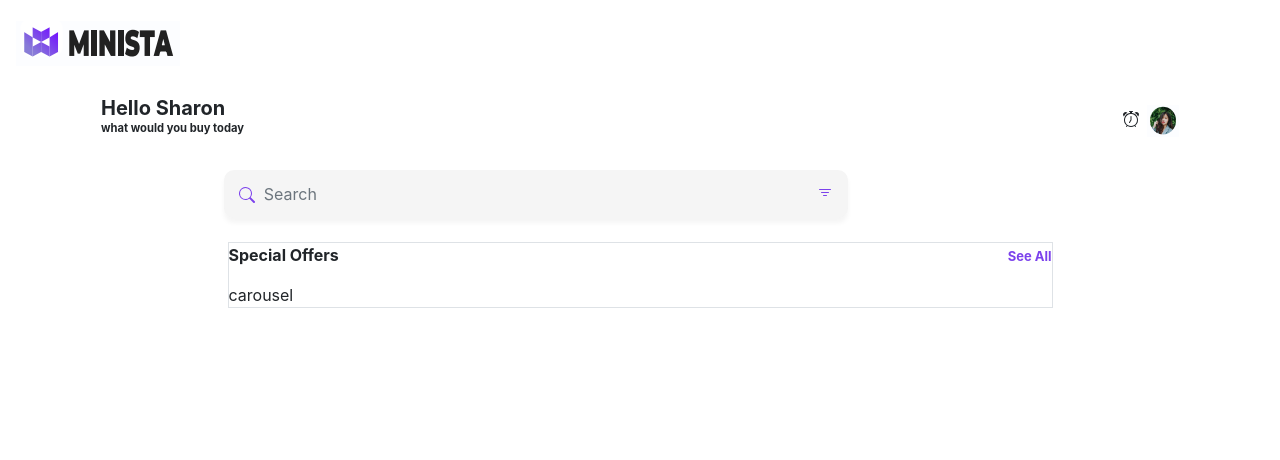
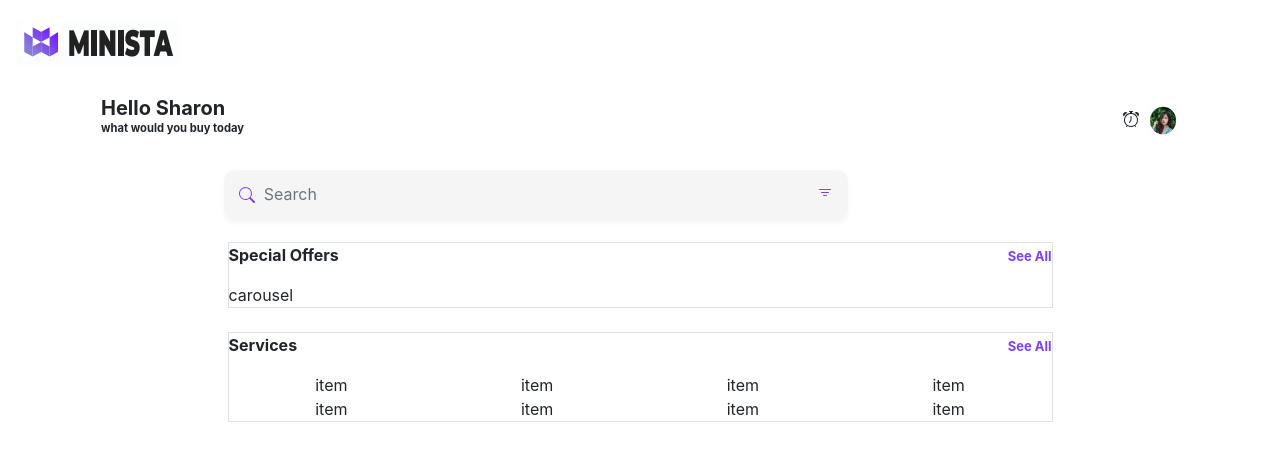
Before and after one commit to mostafa-jamali/TAV, a Vue app: page / in a window 1280 px wide. Shown: the top 460 px of the page. Built offline with nearby package versions, Linux system fonts and the light colour scheme.

Commit message:
add services component

```diff
--- /dev/null
+++ b/src/components/main/Services/ServiceItem.vue
@@ -0,0 +1,9 @@
+<template>
+  <div class="service-item">item</div>
+</template>
+<script>
+export default {
+  name: 'ServiceItem',
+};
+</script>
+<style lang="scss"></style>
--- /dev/null
+++ b/src/components/main/Services/Services.vue
@@ -0,0 +1,25 @@
+<template>
+  <div class="services mt-4 border">
+    <div class="d-flex justify-content-between">
+      <p><b>Services</b></p>
+      <a href="/"><b class="see-all-link">See All</b></a>
+    </div>
+    <div class="d-flex flex-wrap">
+      <div v-for="service in servicesList" class="col-3 text-center">
+        <service-item></service-item>
+      </div>
+    </div>
+  </div>
+</template>
+<script>
+import ServiceItem from './ServiceItem.vue';
+export default {
+  components: { ServiceItem },
+  name: 'Services',
+  data() {
+    return {
+      servicesList: ['Cleaning', 'Repairing', 'Painting', 'Laundry', 'Appliance', 'Plumbing', 'Shifting', 'More'],
+    };
+  },
+};
+</script>
--- a/src/views/Home.vue
+++ b/src/views/Home.vue
@@ -4,14 +4,16 @@
       <b-col cols="9">
         <!-- <img src="../assets/images/Capture.jpg" alt=""> -->
         <special-offers></special-offers>
+        <services></services>
       </b-col>
     </b-row>
   </b-container>
 </template>
 <script>
+import Services from '../components/main/Services/Services.vue';
 import SpecialOffers from '../components/main/SpecialOffers.vue';
 export default {
-  components: { SpecialOffers },
+  components: { SpecialOffers, Services },
   name: 'Home',
 };
 </script>
```
